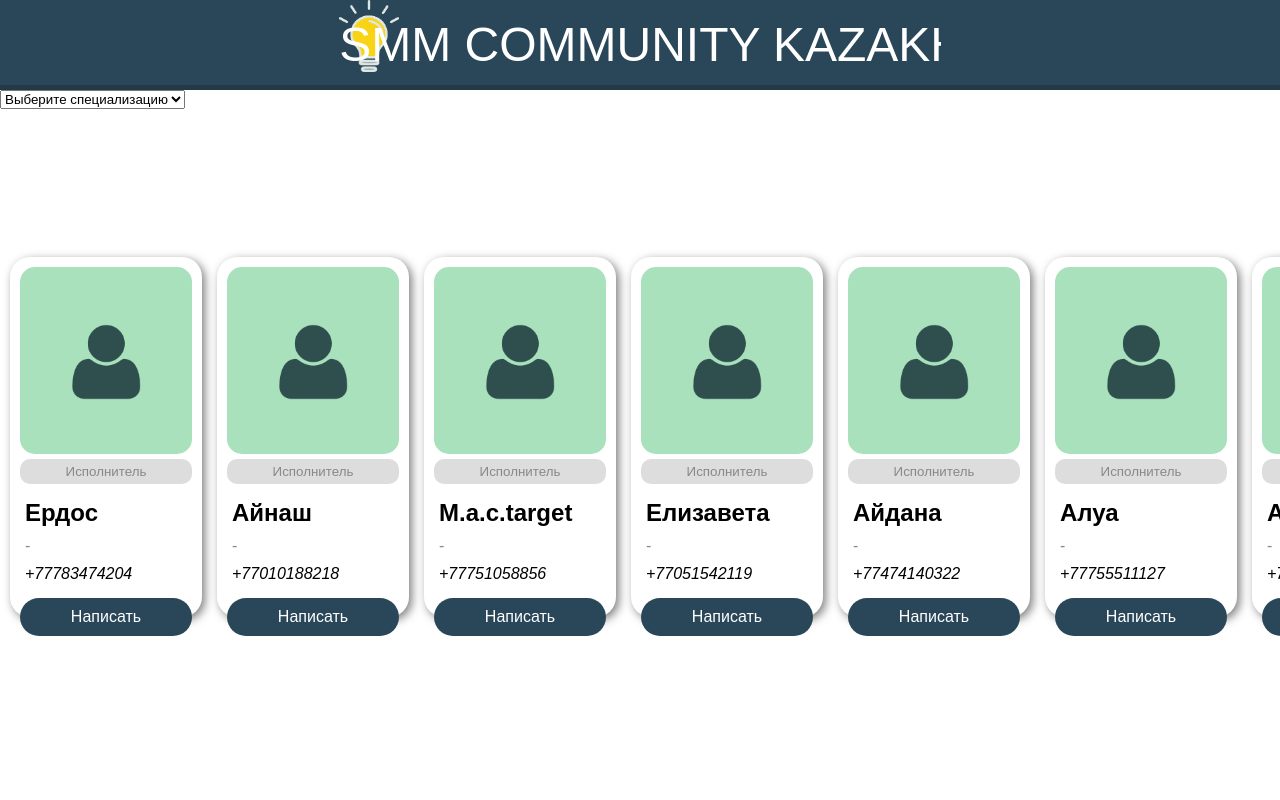
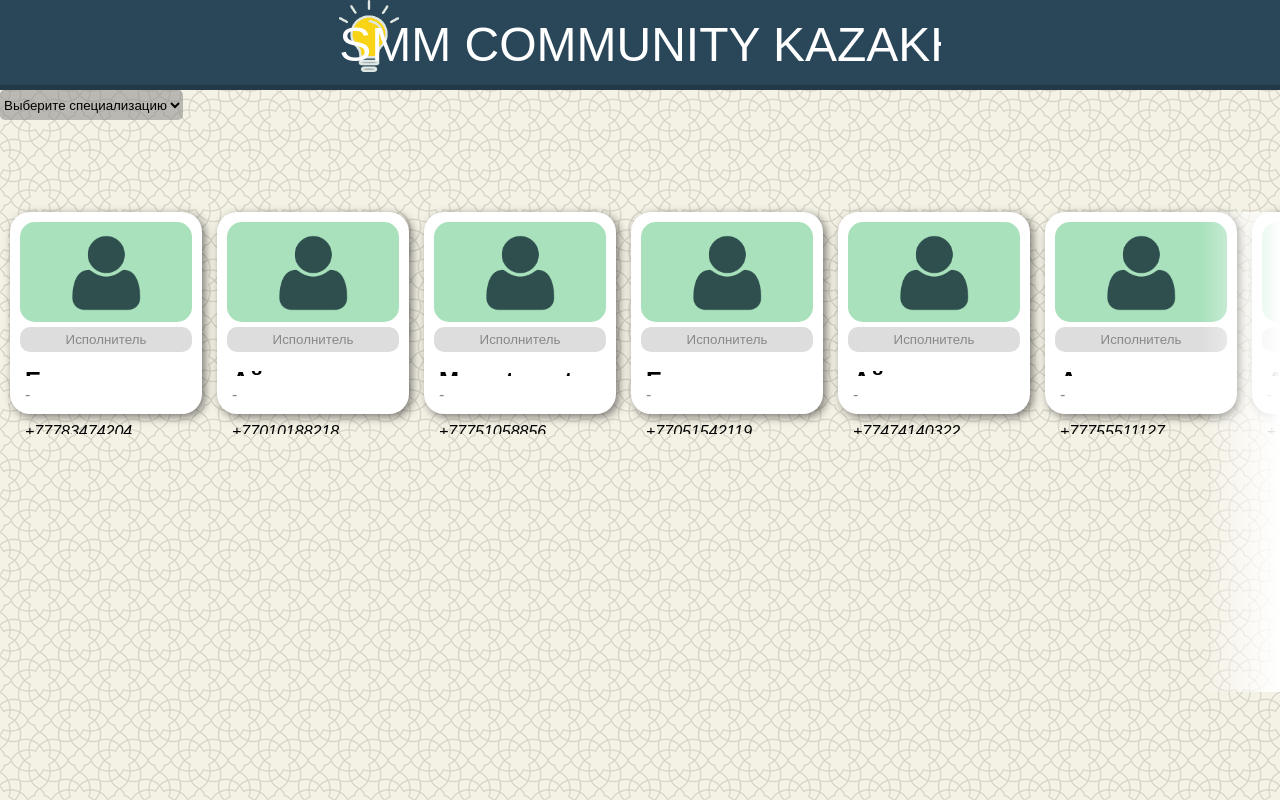
Before and after one commit to tmttaetlm/project_aya_heroku, a Django app: page / in a window 1280 px wide. Run offline with Django 3.2, Linux system fonts and the light colour scheme; data comes from the database, SQL or seed files in the repository; parts of the project's set-up code (start-up, migrations or seed data) failed here and were passed over.

Commit message:
доработка бота и сайта

```diff
--- a/project_aya/static/css/main.css
+++ b/project_aya/static/css/main.css
@@ -9,6 +9,14 @@
 
 body {
     font-family: 'Montserrat', sans-serif;
+    background-image: url('../img/oriental.png');;
+}
+
+select {
+    height: 30px;
+    background-color: #88888888;
+    border: none;
+    border-radius: 5px;
 }
 
 .header {
@@ -33,14 +41,15 @@
 .users-list {
     display: flex;
     flex-wrap: nowrap;
-    overflow-x: auto;
-    margin-top: 10%;
+    overflow-x: scroll;
+    overflow-y: hidden;
+    margin-top: calc(1vh + 5%);
     padding: 20px 10px;
 }
 .user-card {
     background: #fff;
     min-width: 15vw;
-    min-height: 45vh;
+    max-height: 60vh;
     margin-right: 15px;
     border-radius: 20px;
     padding: 10px;
@@ -70,10 +79,15 @@
     font-weight: bold;
     font-size: 18pt;
     margin: 15px 0 0 5px;
+    max-height: 5%;
+    overflow: hidden;
 }
 .user-desc {
     color: #888888;
     margin: 10px 0 0 5px;
+    min-height: 15%;
+    max-height: 15%;
+    overflow: hidden;
 }
 .user-phone {
     font-style: italic;
@@ -94,3 +108,29 @@
 .user-tg a {
     display: none;
 }
+.rightBlock {
+  width: 80px;
+  height: 60%;
+  position: fixed;
+  right: 0px;
+  background: -moz-linear-gradient(to left, rgba(30,87,153,1) 0%, rgba(125,185,232,0) 100%);
+  background: -webkit-linear-gradient(to left, rgba(30,87,153,1) 0%,rgba(125,185,232,0) 100%);
+  background: linear-gradient(to left, rgb(255, 255, 255) 0%,rgba(255, 255, 255, 0) 100%);
+}
+.leftBlock {
+  width: 80px;
+  height: 60%;
+  position: fixed;
+  left: 0px;
+  background: -moz-linear-gradient(to right, rgba(30,87,153,1) 0%, rgba(125,185,232,0) 100%);
+  background: -webkit-linear-gradient(to right, rgba(30,87,153,1) 0%,rgba(125,185,232,0) 100%);
+  background: linear-gradient(to right, rgb(255, 255, 255) 0%,rgba(255, 255, 255, 0) 100%);
+}
+.show {
+  opacity: 1;
+  transition: 0.5s;
+}
+.hide {
+  opacity: 0;
+  transition: 0.5s;
+}
--- a/project_aya/templates/main/list.html
+++ b/project_aya/templates/main/list.html
@@ -15,6 +15,7 @@
             </select>
         </div>
         <div class="users-list">
+            <div class="leftBlock hide"></div>
             {% if specialists %}
                 {% for u in specialists %}
                     <div class="user-card">
@@ -29,6 +30,7 @@
             {% else %}
                 Not found.
             {% endif %}
+            <div class="rightBlock show"></div>
         </div>
     </div>
 {% endblock %}
```
Also changed, not shown: project_aya/apps/tgbot/bot_cm/bot_control.py (+4 -4 lines), project_aya/apps/tgbot/bot_cm/functions.py (+7 -4 lines), project_aya/static/js/main.js (+70 -0 lines), project_aya/static/img/oriental.png (added).
